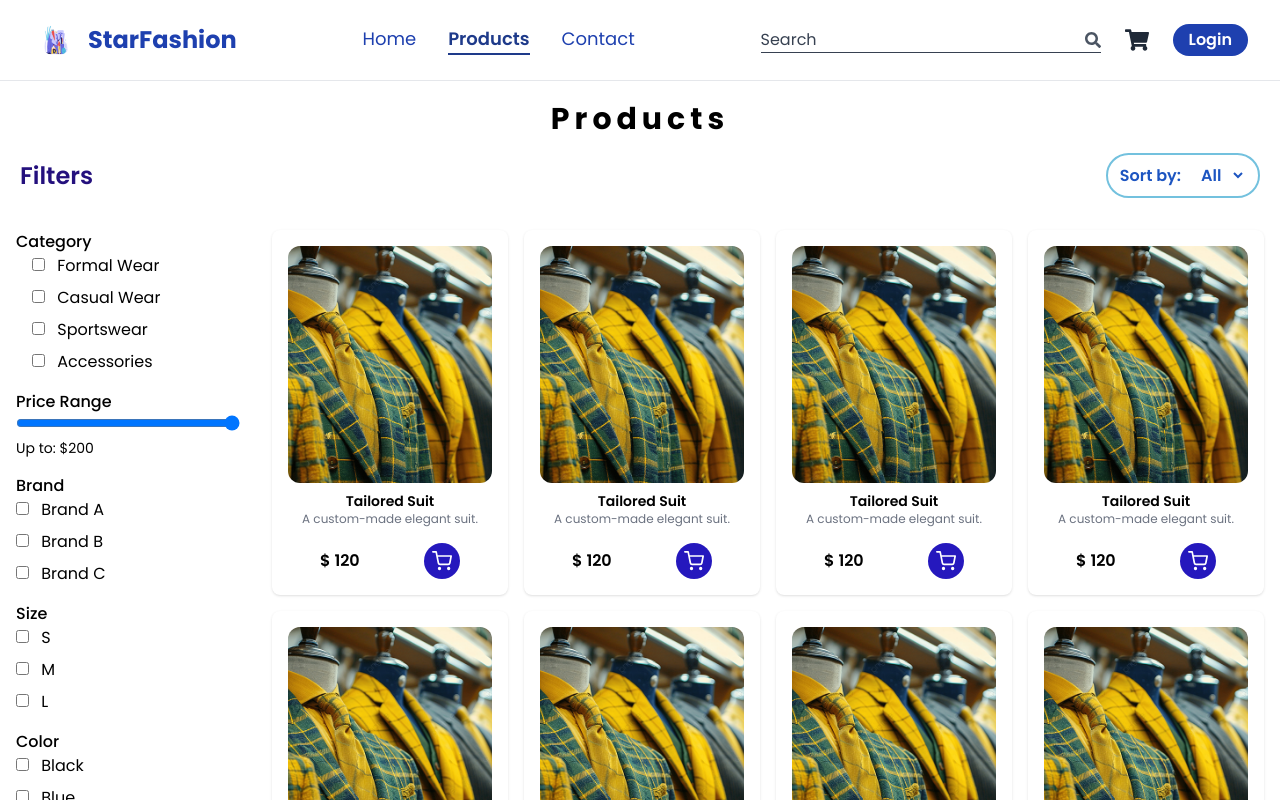
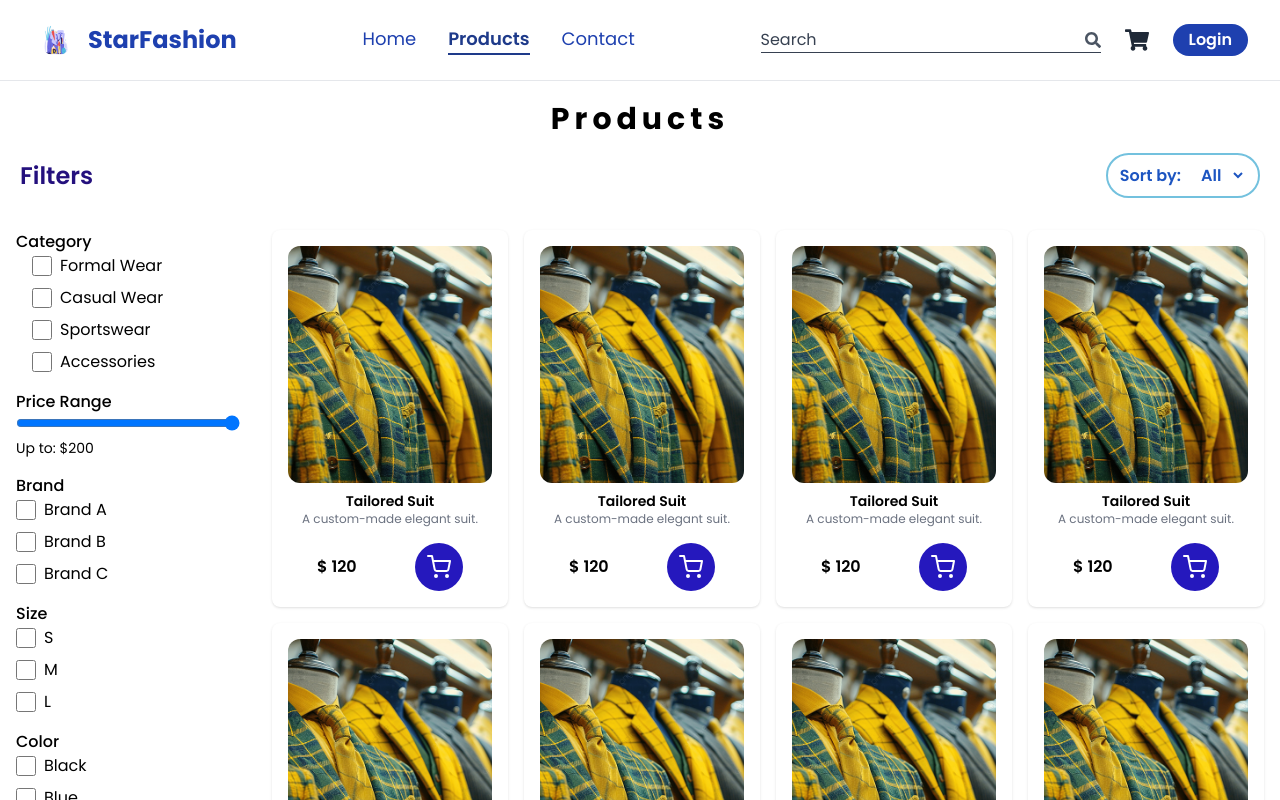
Before and after one commit to dscedesigners/Shivkumarrathod-Online_Boutique, a React (Vite) app in the folder client/: page /products in a window 1280 px wide. Shown: the top 800 px of the page. Built offline with nearby package versions, Linux system fonts and the light colour scheme.

Commit message:
Cart button updates

```diff
--- a/client/src/Pages/Home/Poster.jsx
+++ b/client/src/Pages/Home/Poster.jsx
@@ -9,7 +9,7 @@ function Poster() {
   };
 
   return (
-    <div className="flex items-center justify-between bg-blue-800 text-white p-8 mx-4 mt-20 mb-20">
+    <div className="flex items-center justify-between rounded-xl bg-blue-800 text-white p-8 mx-4 mt-20 mb-20">
       <div className="flex items-center">
         <img
           src={person1} // Use the imported image
--- a/client/src/Pages/Home/Services.jsx
+++ b/client/src/Pages/Home/Services.jsx
@@ -16,18 +16,22 @@ function Services() {
       <h2 className="text-3xl font-bold text-center text-black mb-8">Services</h2>
       <div className="grid grid-cols-2 md:grid-cols-4 gap-6">
         {images.map((image, index) => (
-          <div key={index} className="relative mb-8">
-            <img
-              src={image}
-              alt={`Men's service ${index + 1}`}
-              className="w-full h-[25rem] object-cover rounded"
-            />
+          <div key={index} className="group relative mb-8 overflow-hidden rounded">
+            <div className="group relative mb-8 overflow-hidden rounded">
+              <img
+                src={image}
+                alt={`Men's service ${index + 1}`}
+                className="w-full h-[25rem] object-cover transition-transform duration-300 ease-in-out transform group-hover:scale-110 group-hover:object-center"
+              />
+            </div>
             <p className="text-center text-blue-900 font-semibold mt-3">Men's</p>
           </div>
         ))}
       </div>
     </section>
   );
+
+
 }
 
 export default Services;
--- a/client/src/Pages/Home/Showcase.jsx
+++ b/client/src/Pages/Home/Showcase.jsx
@@ -3,6 +3,7 @@ import { FaCheckCircle } from 'react-icons/fa';
 import { Link } from 'react-router-dom'; // Import Link for navigation
 import person1 from '../../utiles/person1.jpg';
 import person2 from '../../utiles/person1.jpg';
+import person3 from '../../utiles/person1.jpg'; // Add the third image (you can use a different image)
 
 const Showcase = () => {
   const handleScrollToTop = () => {
@@ -11,7 +12,7 @@ const Showcase = () => {
 
   return (
     <div className="bg-[linear-gradient(114.91deg,_#BEE2EF_7.73%,_#73C1DE_103.62%)] text-white p-8" style={{ height: '750px' }}>
-      <div className="container mx-auto px-10 flex justify-between items-start space-x-10">
+      <div className="container mx-auto px-10 flex justify-between items-start space-x-10 relative">
 
         {/* Text Section */}
         <div className="max-w-xl space-y-6">
@@ -85,6 +86,38 @@ const Showcase = () => {
           </div>
         </div>
       </div>
+
+      {/* Glass Effect Box Overlapping the Large Image */}
+      <div className="absolute top-[calc(100%-150px)] right-0 flex justify-center items-center w-[50%] z-10">
+        <div className="p-4 bg-white/20 backdrop-blur-lg rounded-lg w-full max-w-[350px]">
+          <div className="flex justify-between gap-4">
+            {/* Small Image 1 */}
+            <div className="flex justify-center items-center">
+              <img
+                src={person1}
+                alt="Fashion 1"
+                className="w-16 h-16 object-cover rounded-lg shadow-lg"
+              />
+            </div>
+            {/* Small Image 2 */}
+            <div className="flex justify-center items-center">
+              <img
+                src={person2}
+                alt="Fashion 2"
+                className="w-16 h-16 object-cover rounded-lg shadow-lg"
+              />
+            </div>
+            {/* Small Image 3 */}
+            <div className="flex justify-center items-center">
+              <img
+                src={person3}
+                alt="Fashion 3"
+                className="w-16 h-16 object-cover rounded-lg shadow-lg"
+              />
+            </div>
+          </div>
+        </div>
+      </div>
     </div>
   );
 };
--- a/client/src/Pages/Products/ProductCard.jsx
+++ b/client/src/Pages/Products/ProductCard.jsx
@@ -1,7 +1,16 @@
-import React from "react";
+import React, { useState } from "react";
 import { FiShoppingCart } from "react-icons/fi";
 
 const ProductCard = ({ product }) => {
+  const [count, setCount] = useState(0);
+
+  // Handles increment and decrement
+  const incrementCount = () => setCount(count + 1);
+  const decrementCount = () => {
+    if (count > 1) setCount(count - 1);
+    else setCount(0); // Resets to 0 to remove from cart
+  };
+
   return (
     <div className="p-4 flex flex-col items-center bg-white shadow rounded-lg">
       <img
@@ -13,9 +22,33 @@ const ProductCard = ({ product }) => {
       <p className="text-xs text-gray-500 mb-2">{product.description}</p>
       <div className="flex justify-around items-center w-full mt-2">
         <p className="font-semibold">$ {product.price}</p>
-        <button className="bg-[#2518BD] text-white p-2 rounded-full">
-          <FiShoppingCart size={20} />
-        </button>
+
+        {count === 0 ? (
+          // Show cart icon when no items are added
+          <button
+            className="bg-[#2518BD] text-white p-3 rounded-full"
+            onClick={incrementCount}
+          >
+            <FiShoppingCart size={24} />
+          </button>
+        ) : (
+          // Show larger counter with minus and plus buttons
+          <div className="flex items-center bg-[#2518BD] text-white rounded-full px-2 py-1">
+            <button
+              onClick={decrementCount}
+              className="px-3 text-white font-bold text-lg rounded-full bg-[#1B1290]"
+            >
+              -
+            </button>
+            <span className="px-6 text-lg font-semibold">{count}</span>
+            <button
+              onClick={incrementCount}
+              className="px-3 text-white font-bold text-lg rounded-full bg-[#1B1290]"
+            >
+              +
+            </button>
+          </div>
+        )}
       </div>
     </div>
   );
--- a/client/src/Pages/Products/ProductFilters.jsx
+++ b/client/src/Pages/Products/ProductFilters.jsx
@@ -11,10 +11,17 @@ const ProductFilters = ({ isSidebarOpen, toggleSidebar, priceRange, handlePriceC
       <div className="mb-4">
         <h3 className="font-medium">Category</h3>
         <ul className="ml-4 space-y-2">
-          <li><label><input type="checkbox" className="mr-2" /> Formal Wear</label></li>
-          <li><label><input type="checkbox" className="mr-2" /> Casual Wear</label></li>
-          <li><label><input type="checkbox" className="mr-2" /> Sportswear</label></li>
-          <li><label><input type="checkbox" className="mr-2" /> Accessories</label></li>
+          {["Formal Wear", "Casual Wear", "Sportswear", "Accessories"].map((category) => (
+            <li key={category}>
+              <label className="flex items-center space-x-2">
+                <input
+                  type="checkbox"
+                  className="form-checkbox h-5 w-5 text-blue-600 border-blue-600 rounded transition duration-200"
+                />
+                <span>{category}</span>
+              </label>
+            </li>
+          ))}
         </ul>
       </div>
 
@@ -36,9 +43,17 @@ const ProductFilters = ({ isSidebarOpen, toggleSidebar, priceRange, handlePriceC
       <div className="mb-4">
         <h3 className="font-medium">Brand</h3>
         <ul className="space-y-2">
-          <li><label><input type="checkbox" className="mr-2" /> Brand A</label></li>
-          <li><label><input type="checkbox" className="mr-2" /> Brand B</label></li>
-          <li><label><input type="checkbox" className="mr-2" /> Brand C</label></li>
+          {["Brand A", "Brand B", "Brand C"].map((brand) => (
+            <li key={brand}>
+              <label className="flex items-center space-x-2">
+                <input
+                  type="checkbox"
+                  className="form-checkbox h-5 w-5 text-blue-600 border-blue-600 rounded transition duration-200"
+                />
+                <span>{brand}</span>
+              </label>
+            </li>
+          ))}
         </ul>
       </div>
 
@@ -46,9 +61,17 @@ const ProductFilters = ({ isSidebarOpen, toggleSidebar, priceRange, handlePriceC
       <div className="mb-4">
         <h3 className="font-medium">Size</h3>
         <ul className="space-y-2">
-          <li><label><input type="checkbox" className="mr-2" /> S</label></li>
-          <li><label><input type="checkbox" className="mr-2" /> M</label></li>
-          <li><label><input type="checkbox" className="mr-2" /> L</label></li>
+          {["S", "M", "L"].map((size) => (
+            <li key={size}>
+              <label className="flex items-center space-x-2">
+                <input
+                  type="checkbox"
+                  className="form-checkbox h-5 w-5 text-blue-600 border-blue-600 rounded transition duration-200"
+                />
+                <span>{size}</span>
+              </label>
+            </li>
+          ))}
         </ul>
       </div>
 
@@ -56,9 +79,17 @@ const ProductFilters = ({ isSidebarOpen, toggleSidebar, priceRange, handlePriceC
       <div className="mb-4">
         <h3 className="font-medium">Color</h3>
         <ul className="space-y-2">
-          <li><label><input type="checkbox" className="mr-2" /> Black</label></li>
-          <li><label><input type="checkbox" className="mr-2" /> Blue</label></li>
-          <li><label><input type="checkbox" className="mr-2" /> White</label></li>
+          {["Black", "Blue", "White"].map((color) => (
+            <li key={color}>
+              <label className="flex items-center space-x-2">
+                <input
+                  type="checkbox"
+                  className="form-checkbox h-5 w-5 text-blue-600 border-blue-600 rounded transition duration-200"
+                />
+                <span>{color}</span>
+              </label>
+            </li>
+          ))}
         </ul>
       </div>
     </aside>
```
Also changed, not shown: client/src/Pages/Home/Products.jsx (+35 -14 lines).
